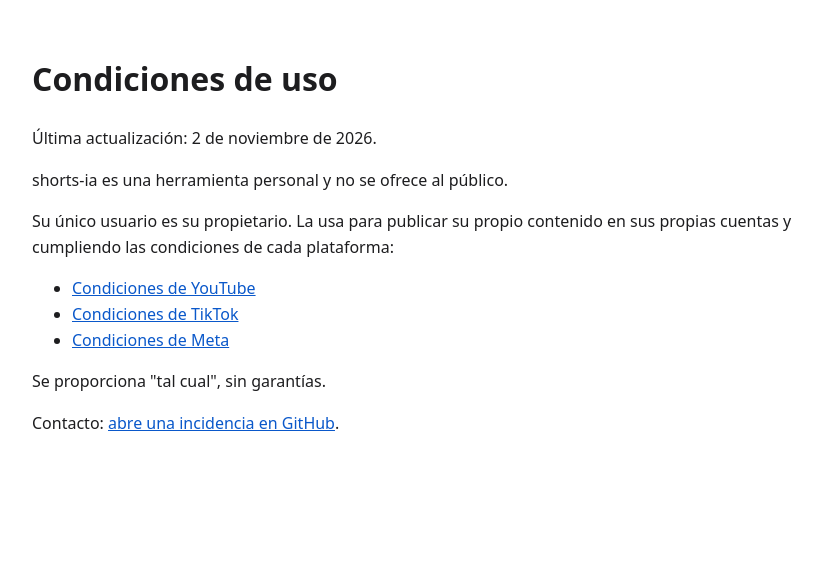
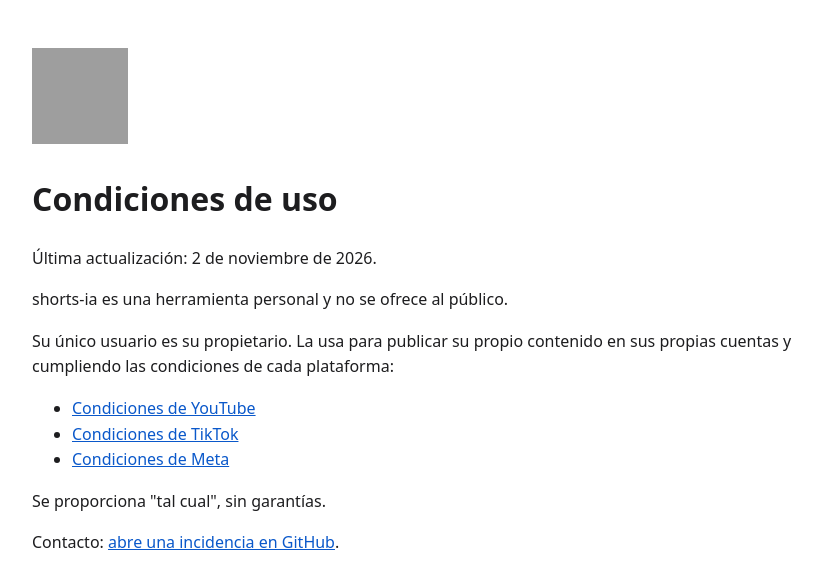
Before and after one commit to alvaro-tena/shorts-ia-legal, a plain HTML site: page condiciones.html in a window 1280 px wide. Shown: the whole page, without its empty margins (228-1050 px from the left). Drawn offline with Linux system fonts and the light colour scheme; grey boxes are pictures that could not be loaded.

Commit message:
Icono de la app visible en inicio, privacidad y condiciones
TikTok rechazó la app porque el icono de las páginas legales no coincidía
con el de la app: las páginas no mostraban ninguno.

Co-Authored-By: Claude Opus 5.5 <noreply@anthropic.com>

```diff
--- a/condiciones.html
+++ b/condiciones.html
@@ -5,8 +5,10 @@
 <meta name="viewport" content="width=device-width, initial-scale=1">
 <title>Condiciones · shorts-ia</title>
 <link rel="stylesheet" href="estilo.css">
+<link rel="icon" href="icono.png">
 </head>
 <body>
+<p><img src="icono.png" alt="Icono de shorts-ia" width="96" height="96"></p>
 <h1>Condiciones de uso</h1>
 <p>Última actualización: 2 de noviembre de 2026.</p>
 <p>shorts-ia es una herramienta personal y no se ofrece al público.</p>
```
Also changed, not shown: index.html (+2 -0 lines), privacidad.html (+2 -0 lines).
